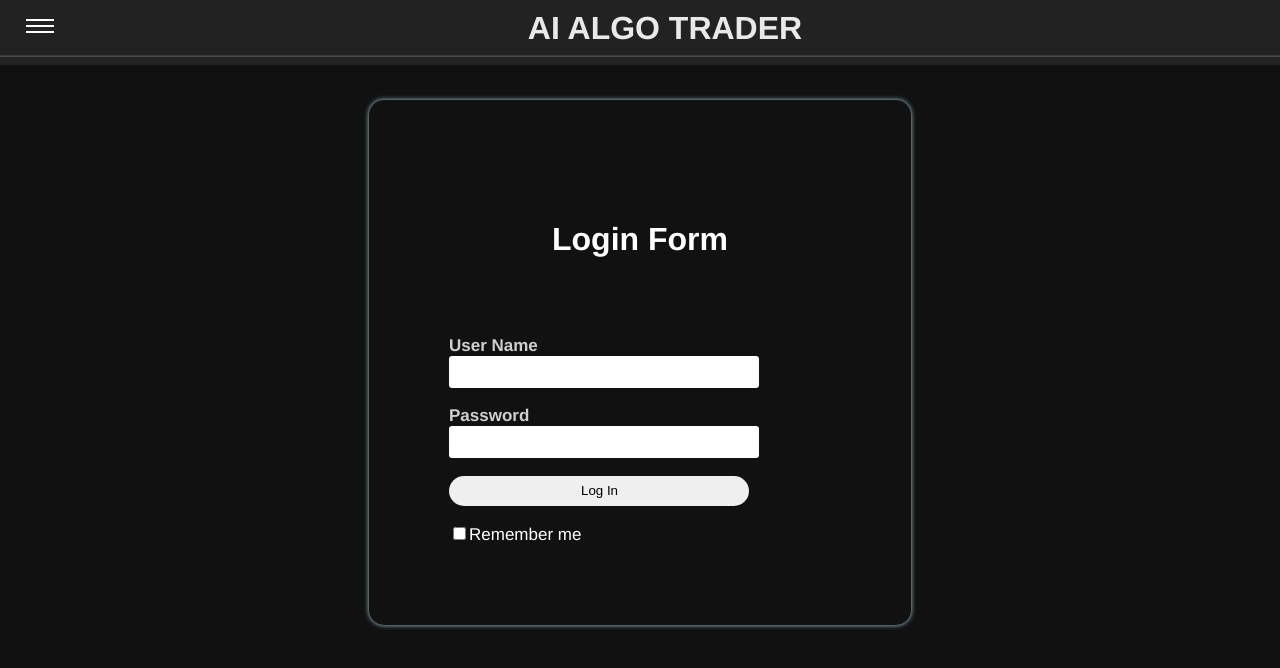
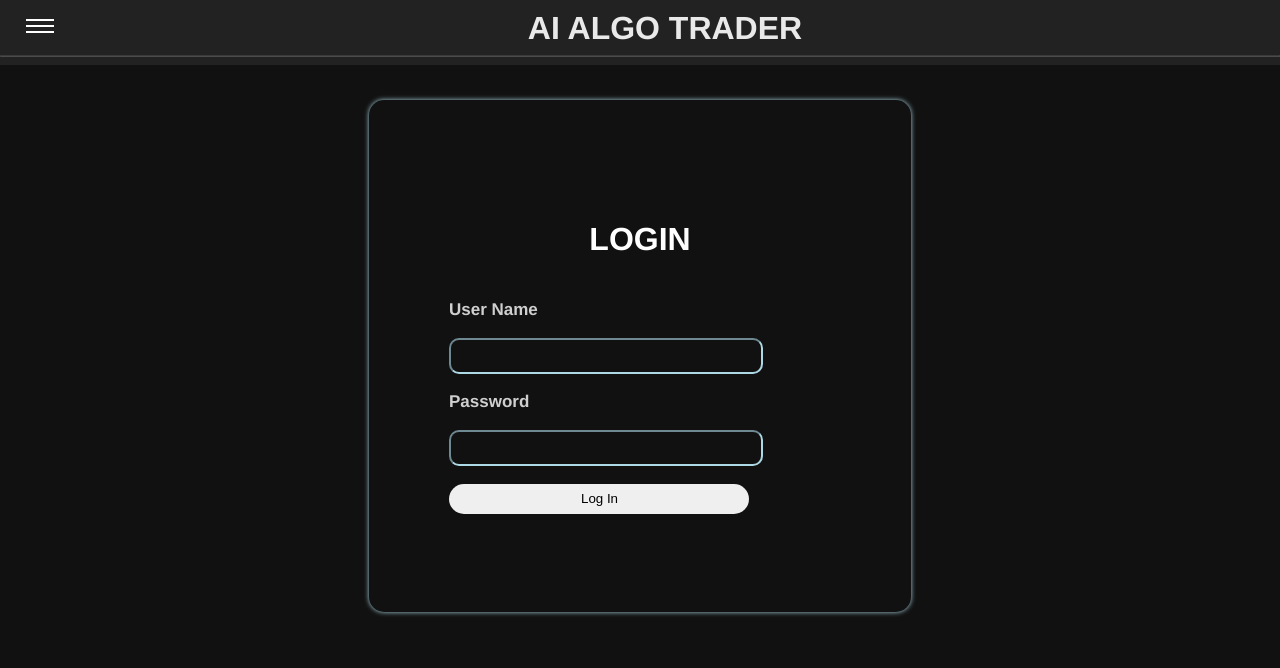
Before and after one commit to Varun487/AIAlgoTrading, a Vue app in the folder AITradingPlatform/UI/ai-trading-platform-ui/: page / in a window 1280 px wide. Shown: the top 668 px of the page. Built offline with nearby package versions, Linux system fonts and the light colour scheme.

Commit message:
Login CSS changes

```diff
--- a/AITradingPlatform/UI/ai-trading-platform-ui/src/components/Login/LoginBase.vue
+++ b/AITradingPlatform/UI/ai-trading-platform-ui/src/components/Login/LoginBase.vue
@@ -1,17 +1,22 @@
 <template>
   <div class="login">
-    <h1>Login Form</h1>
-    <br><br>
+    <h1>LOGIN</h1>
     <form id="login" method="get" action="">
       <label><b>User Name</b></label>
-        <input type="text" name="Username" id="Username" >
-        <br><br>
+      <br /><br />
+      <input type="text" name="Username" id="Username" />
+      <br /><br />
       <label><b>Password</b></label>
-        <input type="Password" name="Password" id="Password" >
-        <br><br>
-        <input type="button" name="log_button" id="log_button" value="Log In" v-on:click="login">
-        <br><br>
-        <input type="checkbox" id="check"><span>Remember me</span>
+      <br /><br />
+      <input type="Password" name="Password" id="Password" /> <br /><br />
+      <input
+        type="button"
+        name="log_button"
+        id="log_button"
+        value="Log In"
+        v-on:click="login"
+      />
+      <br /><br />
     </form>
   </div>
 </template>
@@ -21,11 +26,10 @@ export default {
   name: "LoginBase",
   methods: {
     login() {
-         this.$router.push('/api');
+      this.$router.push("/api");
     },
   },
-  }
-
+};
 </script>
 
 <style scoped>
@@ -53,16 +57,22 @@ label {
 #Username {
   width: 300px;
   height: 30px;
-  border: none;
-  border-radius: 3px;
+  border-color: lightblue;
+  border-radius: 10px;
   padding-left: 8px;
+  color: white;
+  background: transparent;
 }
 #Password {
   width: 300px;
   height: 30px;
-  border: none;
   border-radius: 3px;
   padding-left: 8px;
+  border-color: lightblue;
+  border-radius: 10px;
+  padding-left: 8px;
+  color: white;
+  background: transparent;
 }
 #log_button {
   width: 300px;
```
Also changed, not shown: 1 other file (tests, documents, lock files or other folders). Lines whose indentation alone changed are shown as unchanged.
